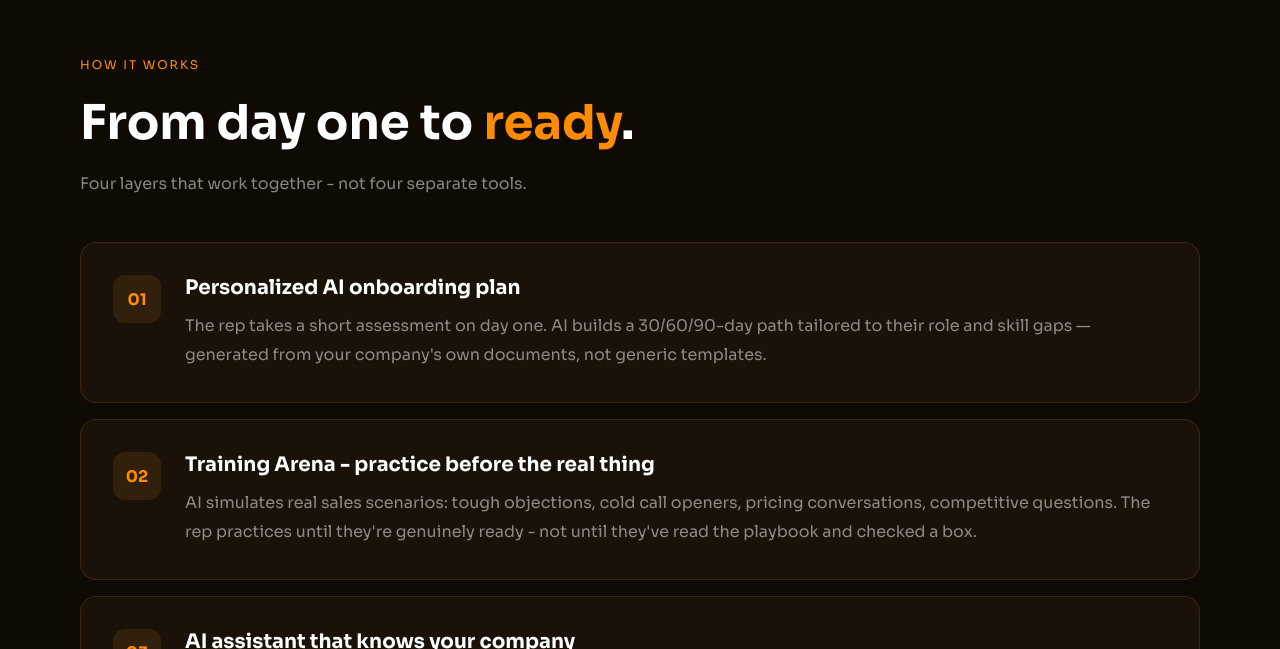
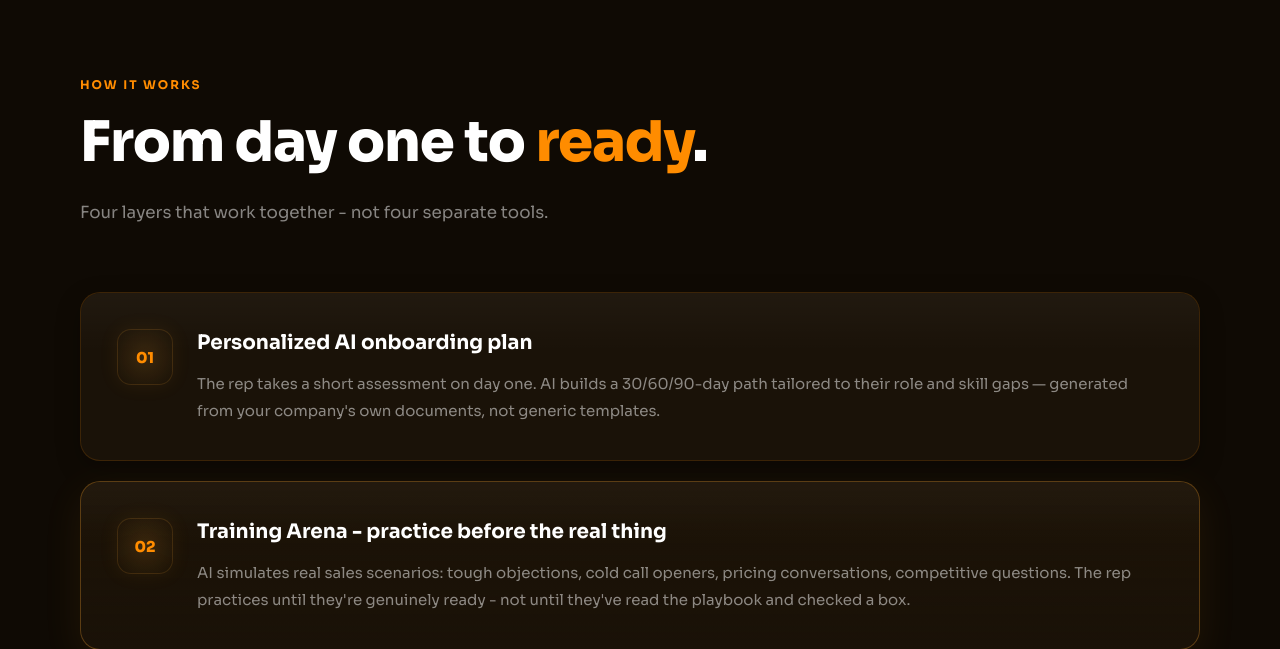
Before and after one commit to Ded-Goit/readyset-ai, a Next.js app: page / in a window 1280 px wide. Shown: the part 2151-2800 px from the top of the page. Built offline with nearby package versions, Linux system fonts and the light colour scheme.

Commit message:
edit style howitwork

```diff
--- a/src/components/how/HowItWorks.module.css
+++ b/src/components/how/HowItWorks.module.css
@@ -1,9 +1,9 @@
 .section {
-  padding: 80px 20px;
+  padding: 100px 20px;
 }
 
 .container {
-  max-width: 1120px;
+  max-width: var(--container);
   margin: 0 auto;
 }
 
@@ -11,14 +11,22 @@
   display: inline-block;
   margin-bottom: 20px;
   color: var(--orange);
+  font-size: 12px;
+  font-weight: 700;
   text-transform: uppercase;
-  font-size: 12px;
   letter-spacing: 2px;
 }
 
 .title {
-  font-size: clamp(2rem, 5vw, 3rem);
-  margin-bottom: 20px;
+  margin-bottom: 24px;
+  font-size: clamp(
+    2.25rem,
+    5vw,
+    3.5rem
+  );
+  line-height: 1.1;
+  font-weight: 800;
+  letter-spacing: -1px;
 }
 
 .title span {
@@ -26,60 +34,131 @@
 }
 
 .subtitle {
+  max-width: 700px;
+  margin-bottom: 64px;
   color: var(--text-muted);
-  max-width: 600px;
-  margin-bottom: 48px;
+  font-size: 1.05rem;
+  line-height: 1.8;
 }
 
+/* Steps */
+
 .steps {
+  position: relative;
   display: flex;
   flex-direction: column;
-  gap: 16px;
+  gap: 20px;
 }
 
+/* Card */
+
 .step {
+  position: relative;
   display: flex;
   gap: 24px;
-  padding: 32px;
+  padding: 36px;
   background: var(--bg-secondary);
   border: 1px solid var(--border);
-  border-radius: 16px;
- transition:
+  border-radius: 20px;
+  box-shadow:
+    0 8px 24px rgba(0, 0, 0, 0.25);
+  transition:
     transform 0.3s ease,
-    border-color 0.3s ease;
+    border-color 0.3s ease,
+    box-shadow 0.3s ease,
+    background 0.3s ease;
+}
+
+.step::before {
+  content: "";
+  position: absolute;
+  inset: 0;
+  border-radius: inherit;
+  background:
+    linear-gradient(
+      180deg,
+      rgba(255,255,255,0.03) 0%,
+      transparent 35%
+    );
+  pointer-events: none;
 }
 
 .step:hover {
-  background: var(--bg-elevated);
-  border-color: var(--orange);
   transform: translateY(-6px);
+  border-color: var(--border-hi);
+  box-shadow:
+    0 24px 60px rgba(0, 0, 0, 0.45),
+    0 0 30px rgba(240, 160, 48, 0.08);
 }
 
+/* Featured card */
+
+.featured {
+  border-color: rgba(240, 160, 48, 0.3);
+  background:
+    linear-gradient(
+      180deg,
+      rgba(240, 160, 48, 0.06),
+      var(--bg-secondary)
+    );
+
+  box-shadow:
+    0 12px 40px rgba(240, 160, 48, 0.08);
+}
+
+.featured:hover {
+  box-shadow:
+    0 24px 60px rgba(0, 0, 0, 0.45),
+    0 0 40px rgba(240, 160, 48, 0.15);
+}
+
+/* Number */
+
 .number {
-  width: 48px;
-  height: 48px;
+  width: 56px;
+  height: 56px;
   flex-shrink: 0;
   display: flex;
   align-items: center;
   justify-content: center;
-  border-radius: 12px;
-  background: rgba(240, 160, 48, 0.1);
+  border-radius: 14px;
+  border: 1px solid rgba(240, 160, 48, 0.15);
+  background:
+    radial-gradient(
+      circle,
+      rgba(240, 160, 48, 0.15),
+      transparent
+    );
   color: var(--orange);
-  font-weight: 700;
+  font-weight: 800;
+  font-size: 15px;
+  box-shadow:
+    0 0 20px rgba(240, 160, 48, 0.08);
 }
 
 .stepTitle {
-  margin-bottom: 12px;
-  font-size: 20px;
+  margin-bottom: 14px;
+  color: var(--text);
+  font-size: 1.25rem;
+  font-weight: 700;
+  line-height: 1.35;
 }
 
 .stepDescription {
   color: var(--text-muted);
+  font-size: 15px;
   line-height: 1.8;
 }
+
+/* Mobile */
 
 @media (max-width: 768px) {
   .step {
     flex-direction: column;
   }
+
+  .number {
+    width: 48px;
+    height: 48px;
+  }
 }
```
